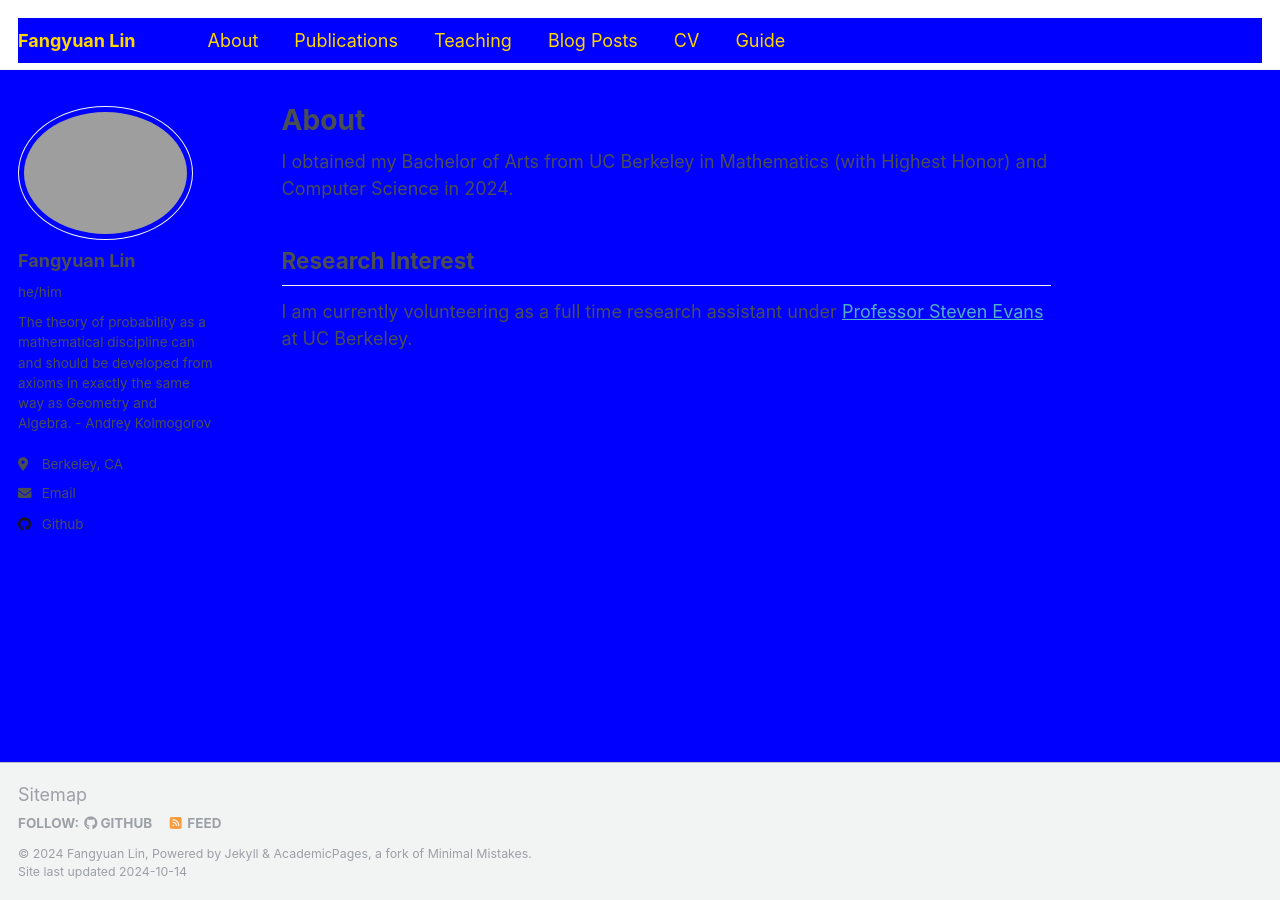
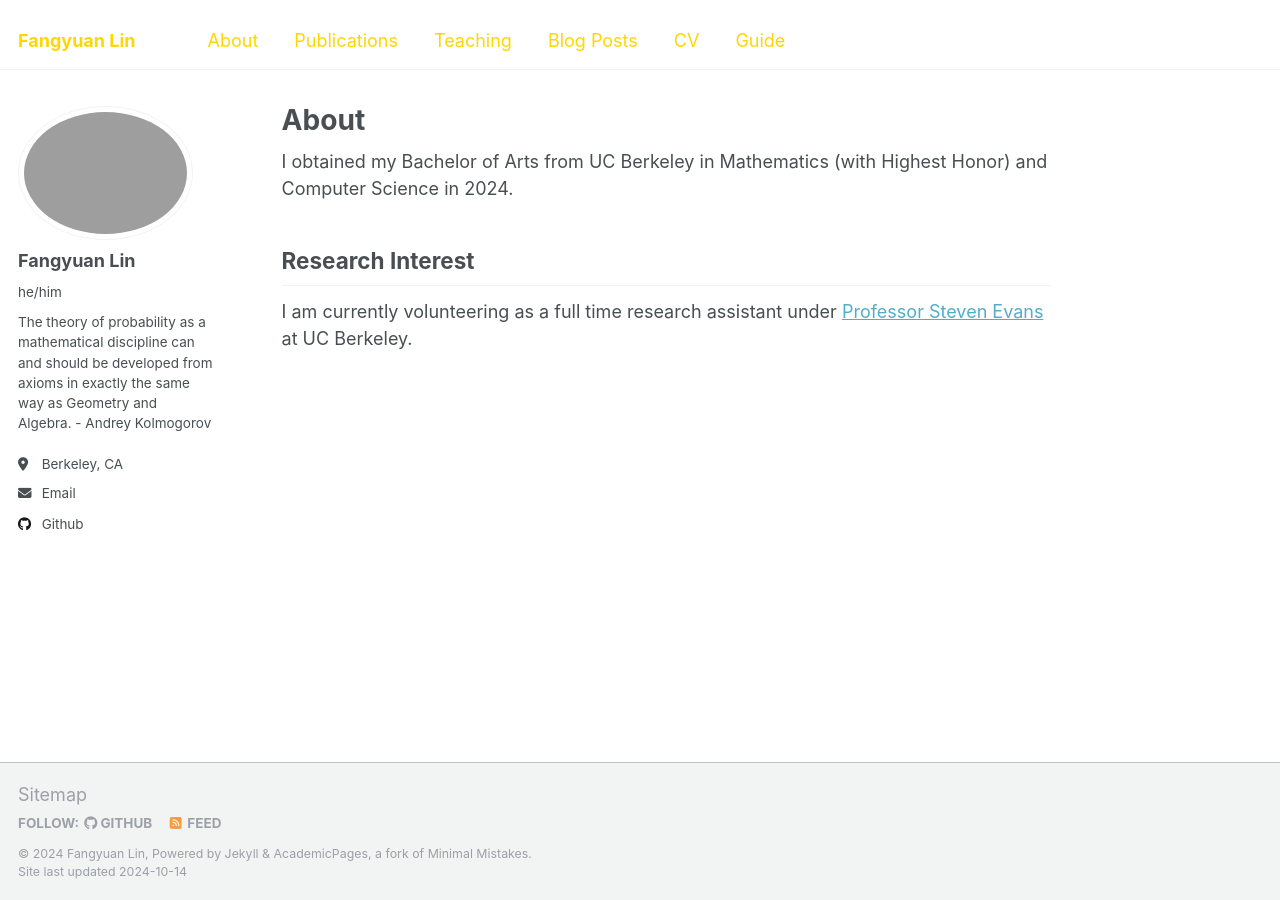
Before and after one commit to hongyingjia618/hongyingjia618.github.io, a Jekyll site: the page built from _pages/about.md, in a window 1280 px wide. Built offline with Jekyll 4.4.1, drawn with Linux system fonts in a browser that asks for light colours.

Commit message:
Update _variables.scss

```diff
--- a/_sass/_variables.scss
+++ b/_sass/_variables.scss
@@ -62,7 +62,7 @@ $light-gray                 : mix(#fff, $gray, 50%);
 $lighter-gray               : mix(#fff, $gray, 90%);
 
 $body-color                 : #fff;
-$background-color           : #0000FF;  // Blue;
+$background-color           : #fff;
 $code-background-color      : #fafafa;
 $code-background-color-dark : $light-gray;
 $text-color                 : $dark-gray;
```
